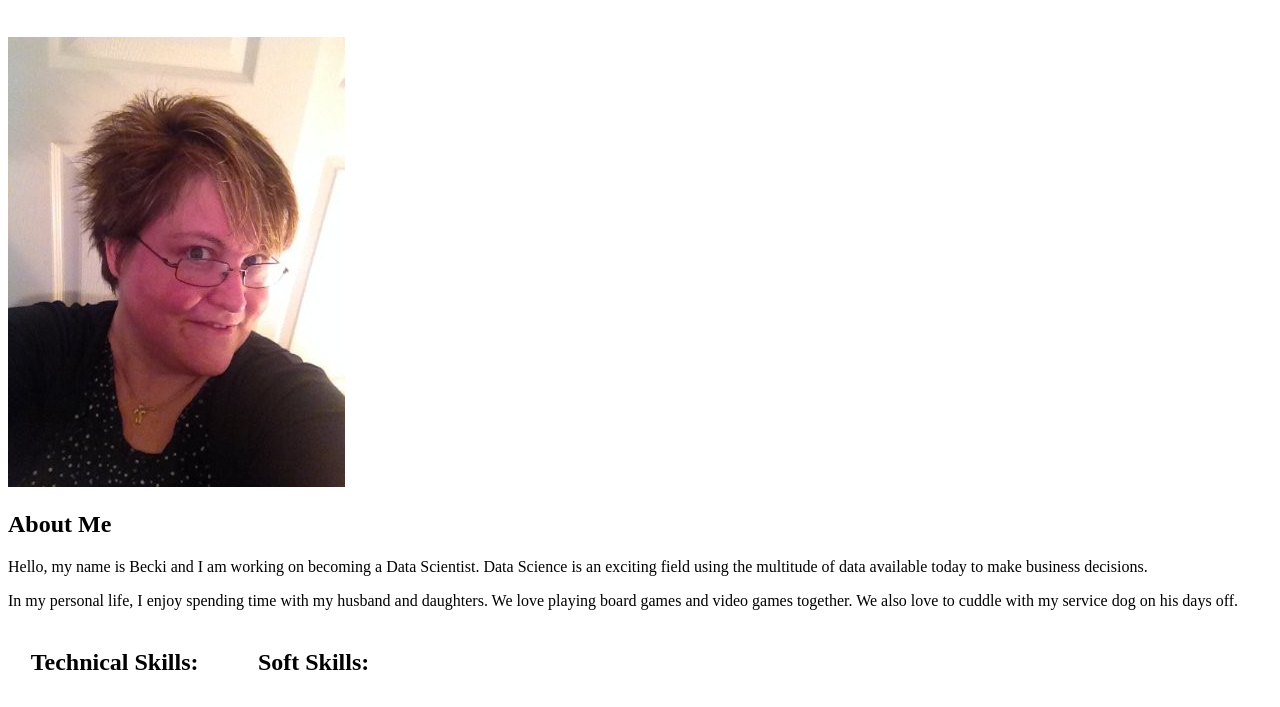
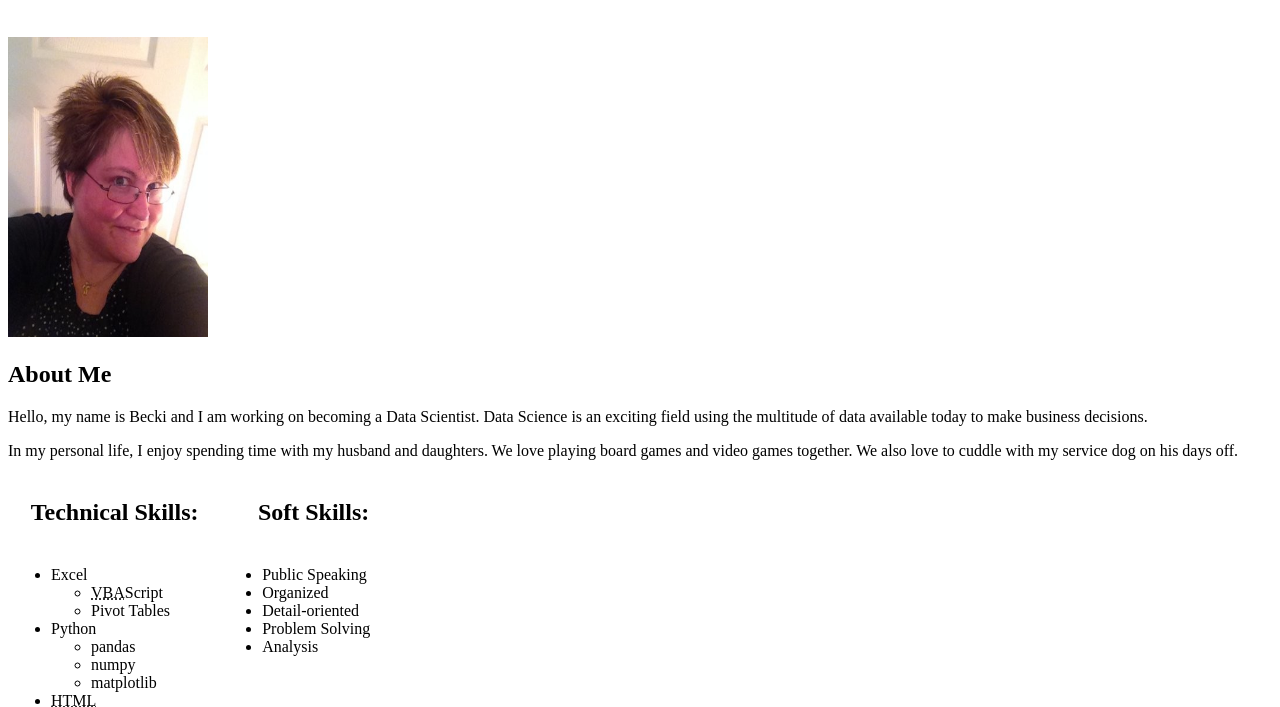
Before and after one commit to rmoesw01/rmoesw01.github.io, a plain HTML site: page index.html in a window 1280 px wide. Shown: the part 61-768 px from the top of the page. Drawn offline with Linux system fonts and the light colour scheme.

Commit message:
Update index.html

```diff
--- a/index.html
+++ b/index.html
@@ -8,7 +8,7 @@
 
 <body>
   <h1>Rebecca Leeds</h1><br>
-  <img src="Photo_of_Becki.png" alt="Rebecca Leeds Photo"><br>
+  <img src="Photo_of_Becki.png" width="200" height="300" alt="Rebecca Leeds Photo"><br>
 
   <h2>About Me</h2>
   <p>
```
